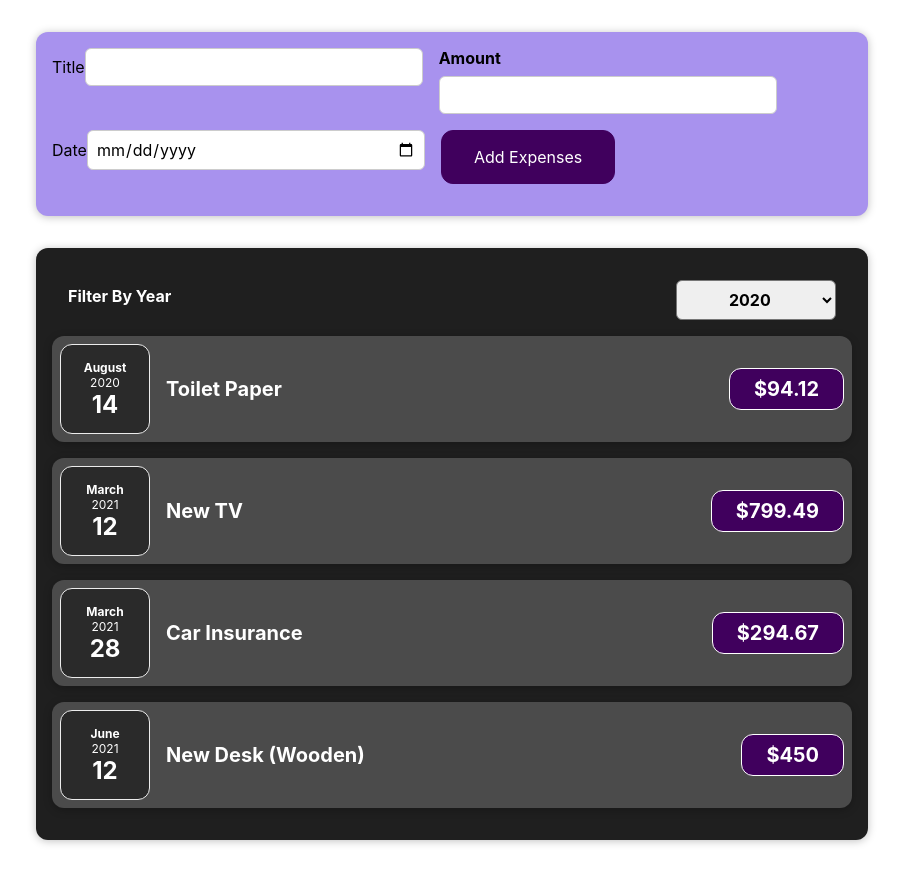
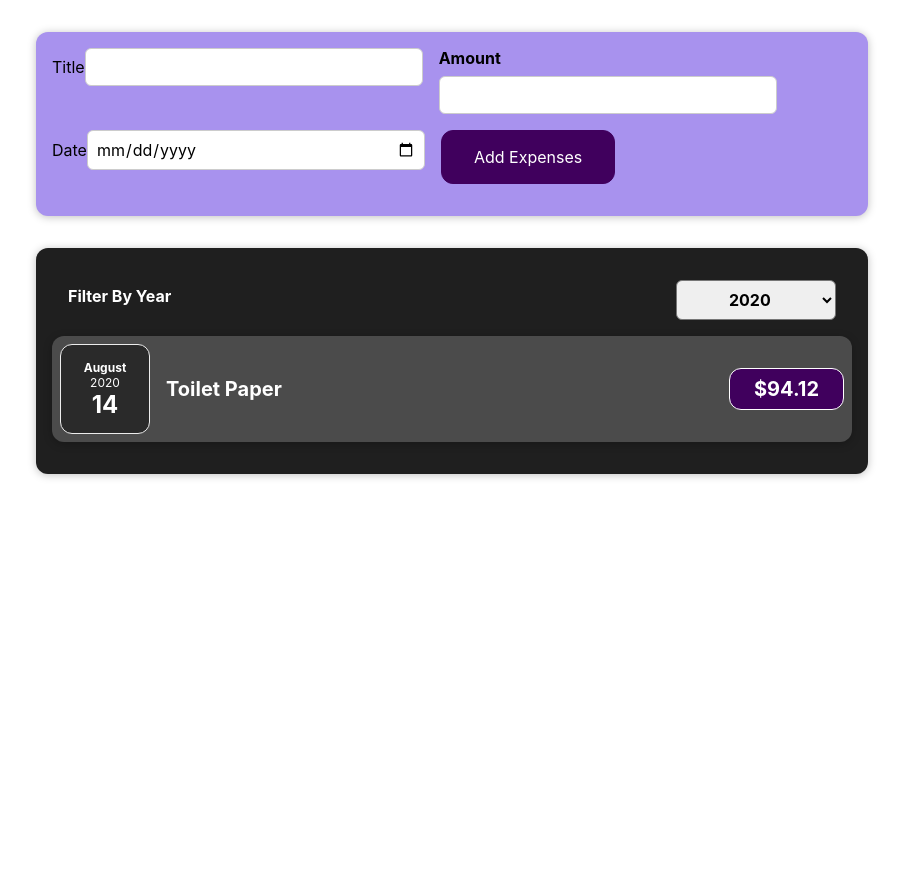
Before and after one commit to 2901shivam/my-app, a React (Create React App) app: page / in a window 1280 px wide. Shown: the whole page, without its empty margins (188-1091 px from the left). After the commit the page ends 800 px from the top, so only its background shows below. Built offline with nearby package versions, Linux system fonts and the light colour scheme.

Commit message:
byusingFilter

```diff
--- a/src/component/Expenses.js
+++ b/src/component/Expenses.js
@@ -10,13 +10,17 @@ function Expenses(props) {
   const filterChangeHandeler = (selectedYear) => {
     setFilteredYear(selectedYear);
   };
+
+  const filteredexpense=props.items.filter(expense=>{
+    return expense.date.getFullYear().toString()===filteredYear;
+  })
   return (
     <Card className="expenses">
       <ExpensesFilter
         selected={filteredYear}
         onChangeFilter={filterChangeHandeler}
       />
-      {props.items.map((expense) => {
+      {filteredexpense.map((expense) => {
         return (
           <ExpenseItem
             key={expense.id}
--- a/src/component/ExpensesFilter.js
+++ b/src/component/ExpensesFilter.js
@@ -19,7 +19,7 @@ const ExpensesFilter=(props)=>{
                     <option value="2021">2021</option>
                     <option value="2020">2020</option>
                     <option value="2019">2019</option>
-                    {/* <option value="2018">2018</option> */}
+                    <option value="2018">2018</option>
                 </select>
 
             </div>
```
